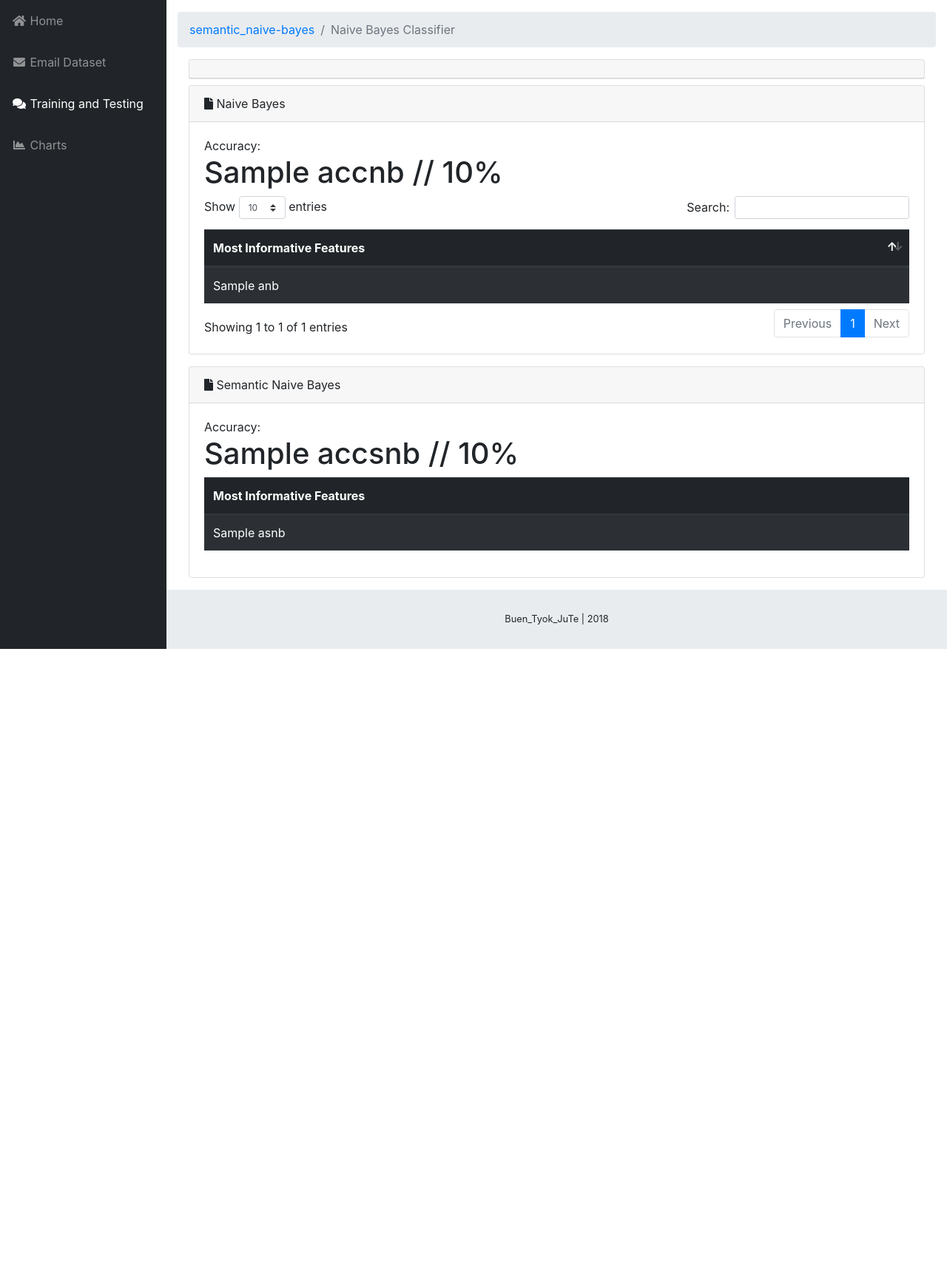
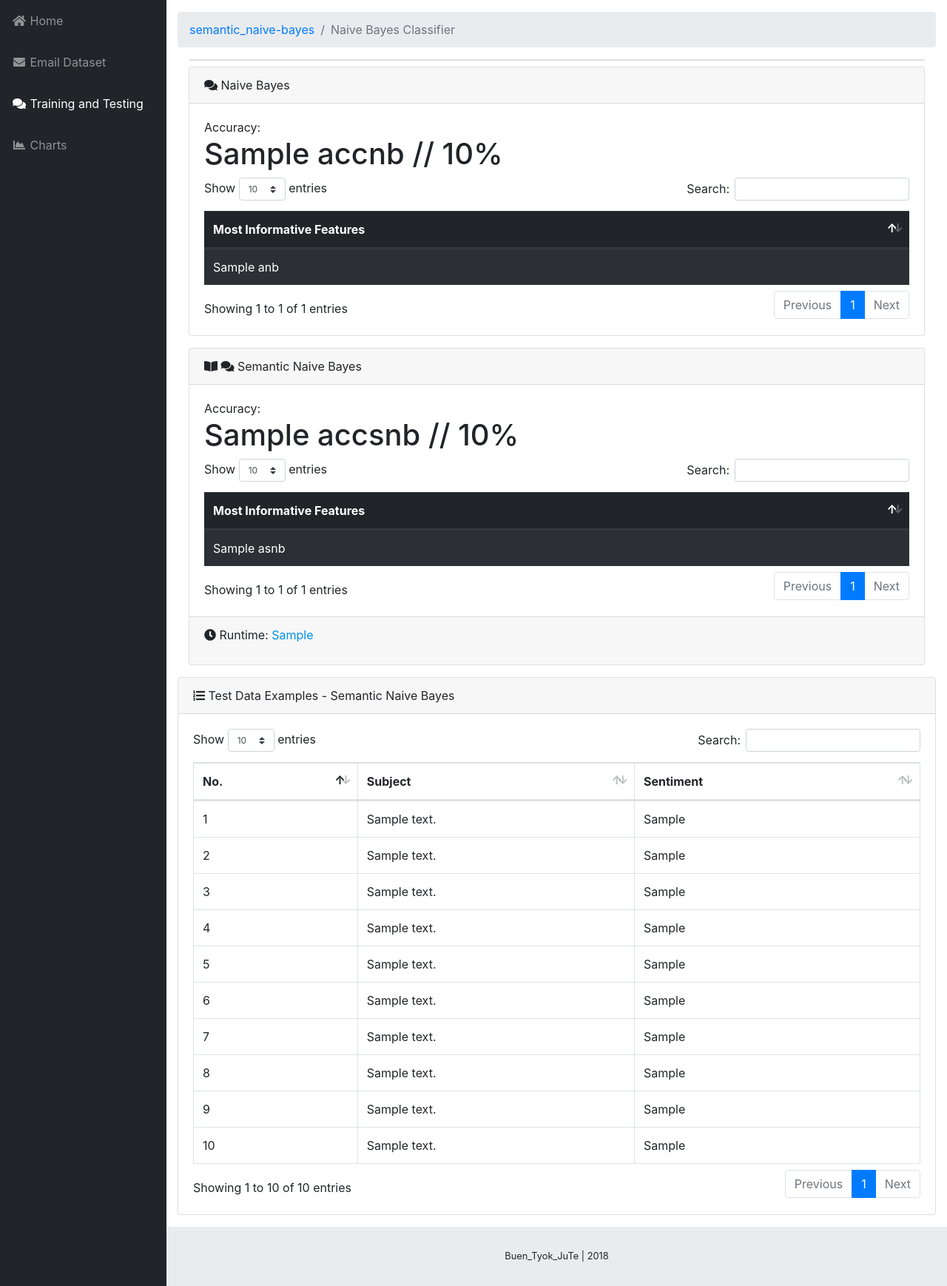
Before and after one commit to michaeljbuen/SA_NB_thesis, a Flask app: template templates/nb.html in a window 1280 px wide. Shown: the part 56-1794 px from the top of the page at 74% size. Before the commit the page ends 933 px from the top, so only its background shows below. Run offline with Flask 2, Linux system fonts and the light colour scheme; the template is opened without the code that fills it: most values are stand-ins (such as "Sample title", 1, 10 or a date in 2020); parts of the project's set-up code (start-up, migrations or seed data) failed here and were passed over; some libraries are stand-ins or nearby versions.

Commit message:
Dec. 9, 2018
Signed-off-by: michaeljbuen <michaeljosephbuen27@gmail.com>

```diff
--- a/app.py
+++ b/app.py
@@ -60,20 +60,23 @@ def charts():
 
 @app.route('/naivebayes')
 def nb():
-    for i in range(0, 10):
-        i=i+1
-        run_nb(i)
+    if tr == []:
+        for i in range(0, 10):
+            i=i+1
+            run_nb(i)
 
-    anb, accnb = analyze_nb()
-    asnb, accsnb = analyze_snb()
 
+    anb, accnb, t, dfcol = analyze_nb()
+    asnb, accsnb, t2, dfcol2 = analyze_snb()
+
+    ft = t+t2
 
     #print("NB: ")
     #anb = analyze_nb()
     #analyze_nb()
     #print("S-NB: ")
     #analyze_snb()
-    return render_template('nb.html',dt=dt, anb=anb, asnb = asnb, accnb = accnb, accsnb = accsnb)
+    return render_template('nb.html',dt=dt, anb=anb, asnb = asnb, accnb = accnb, accsnb = accsnb, ft=ft, df=df, dfcol=dfcol, dfcol2=dfcol2)
 
 
 
--- a/nlp.py
+++ b/nlp.py
@@ -27,6 +27,8 @@ train = [
     ]
 
 t_rf = list()
+
+
 def run_nb(id):
     id = id
     start = time.time()
@@ -89,12 +91,15 @@ def run_nb(id):
 
 
 def analyze_nb():
+    start = time.time()
+    dfcol = list()
+
     #print(tr)
     print ("NB:")
     #3 kinds of sets
 
-    for i in range(0, 10):
-        t_rf.append((rf['review'][i], rf['label'][i]))
+    # for i in range(0, 10):
+    #     t_rf.append((rf['review'][i], rf['label'][i]))
 
 
     vocabulary_t = set(chain(*[word_tokenize(i[0].lower()) for i in train]))
@@ -105,9 +110,9 @@ def analyze_nb():
     feature_set_tr = [({i: (i in word_tokenize(sentence.lower())) for i in vocabulary_tr}, tag) for sentence, tag in
                    tr]
 
-    vocabulary_rfs = set(chain(*[word_tokenize(i[0].lower()) for i in t_rf]))
-    feature_set_rfs = [({i: (i in word_tokenize(sentence.lower())) for i in vocabulary_rfs}, tag) for sentence, tag in
-                   t_rf]
+    # vocabulary_rfs = set(chain(*[word_tokenize(i[0].lower()) for i in t_rf]))
+    # feature_set_rfs = [({i: (i in word_tokenize(sentence.lower())) for i in vocabulary_rfs}, tag) for sentence, tag in
+    #                t_rf]
 
 
     #train_set, test_set = feature_set_tr[0:5], feature_set_tr[5:10]
@@ -126,19 +131,28 @@ def analyze_nb():
 
     classifier = nbc.train(train_set)
 
-    test_sentence = "This is the worst band!"
-    featurized_test_sentence = {i: (i in word_tokenize(test_sentence.lower())) for i in vocabulary_t}
+    # test_sentence = "This is the worst band!"
+    # featurized_test_sentence = {i: (i in word_tokenize(test_sentence.lower())) for i in vocabulary_t}
     #
-    print("test_sent:", test_sentence)
-    print("tag:", classifier.classify(featurized_test_sentence))
+    # print("test_sent:", test_sentence)
+    # print("tag:", classifier.classify(featurized_test_sentence))
     #classifier.show_most_informative_features()
     print("Accuracy: ", nltk.classify.accuracy(classifier, test_set))
 
     asnb, acc = classifier.show_most_informative_features(), nltk.classify.accuracy(classifier, test_set)
 
-    return (asnb, acc)
+    end = time.time()
+
+    final_time = end-start
+
+    for i in range (20,30):
+        dfcol.append(classifier.classify({j: (j in word_tokenize(df['content'][i].lower())) for j in vocabulary_tr}))
+
+    return (asnb, acc, final_time, dfcol)
 
 def analyze_snb():
+    start = time.time()
+    dfcol = list()
     #print(tr)
     print ("SNB:")
     #enron set
@@ -149,8 +163,8 @@ def analyze_snb():
     #
     # print (tr)
 
-    for i in range(0, 10):
-        t_rf.append((rf['review'][i], rf['label'][i]))
+    # for i in range(0, 10):
+    #     t_rf.append((rf['review'][i], rf['label'][i]))
 
     #another
     all_words = set(word.lower() for passage in train for word in word_tokenize(passage[0]))
@@ -159,8 +173,8 @@ def analyze_snb():
     all_words_tr = set(word.lower() for passage in tr for word in word_tokenize(passage[0]))
     t_tr = [({word: (word in word_tokenize(x[0])) for word in all_words_tr}, x[1]) for x in tr]
 
-    all_words_rf = set(word.lower() for passage in t_rf for word in word_tokenize(passage[0]))
-    t_rfs = [({word: (word in word_tokenize(x[0])) for word in all_words_rf}, x[1]) for x in t_rf]
+    # all_words_rf = set(word.lower() for passage in t_rf for word in word_tokenize(passage[0]))
+    # t_rfs = [({word: (word in word_tokenize(x[0])) for word in all_words_rf}, x[1]) for x in t_rf]
 
 
 
@@ -184,18 +198,24 @@ def analyze_snb():
 
     classifier = nbc.train(train_set)
 
-    test_sentence = "This is the worst band!"
-    featurized_test_sentence = {word.lower(): (word in word_tokenize(test_sentence.lower())) for word in all_words}
+    # test_sentence = "This is the worst band!"
+    # featurized_test_sentence = {word.lower(): (word in word_tokenize(test_sentence.lower())) for word in all_words}
     #
-    print("test_sent:", test_sentence)
-    print("tag:", classifier.classify(featurized_test_sentence))
+    # print("test_sent:", test_sentence)
+    # print("tag:", classifier.classify(featurized_test_sentence))
     #classifier.show_most_informative_features()
     print("Accuracy: ", nltk.classify.accuracy(classifier, test_set))
 
     anb, acc = classifier.show_most_informative_features(), nltk.classify.accuracy(classifier, test_set)
 
+    end = time.time()
+    final_time = time.time()-start
     # return nltk.classify.accuracy(classifier, test_set)
-    return (anb, acc)
+
+    for i in range (20,30):
+        dfcol.append(classifier.classify({j: (j in word_tokenize(df['content'][i].lower())) for j in all_words_tr}))
+
+    return (anb, acc, final_time, dfcol)
 def process(id):
     #run_nb(id)
     id=id
@@ -259,6 +279,7 @@ def process(id):
         #
         # classifier.show_most_informative_features()
 
+
     #return (received_text2, new_received, number_of_tokens, blob_sentiment, blob_subjectivity, summary, final_time, len_of_words, pos, neg, training, test)
     return (received_text2, new_received, number_of_tokens, blob_sentiment, blob_subjectivity, summary, final_time, len_of_words, markstop)
 
--- a/static/sb/js/demo/chart-bar-demo.js
+++ b/static/sb/js/demo/chart-bar-demo.js
@@ -12,7 +12,7 @@ var myLineChart = new Chart(ctx, {
       label: "Sentiment",
       backgroundColor: "rgba(7,57,126,1)",
       borderColor: "rgba(2,117,216,1)",
-      data: [4215, 5312],
+      data: [60, 80],
     }],
   },
   options: {
@@ -31,7 +31,7 @@ var myLineChart = new Chart(ctx, {
       yAxes: [{
         ticks: {
           min: 0,
-          max: 15000,
+          max: 100,
           maxTicksLimit: 5
         },
         gridLines: {
--- a/templates/nb.html
+++ b/templates/nb.html
@@ -45,7 +45,7 @@
 
             <div class="container">
                 <div class="card mb-2">
-                    <div class="card-header">
+{#                    <div class="card-header">#}
 {#                        <i class="fas fa-pen"></i>#}
 {#                      Input text</div>#}
 {#                    <div class="card-body">#}
@@ -62,11 +62,11 @@
 {##}
 {#                            </form>#}
 {#                    </div>#}
-                    </div>
+{#                    </div>#}
                 </div>
                 <div class="card mb-3">
                      <div class="card-header">
-                        <i class="fas fa-file"></i>
+                        <i class="fas fa-comments"></i>
                       Naive Bayes</div>
                     <div class="card-body">
                         Accuracy:
@@ -97,14 +97,14 @@
 
                 <div class="card mb-3">
                     <div class="card-header">
-                        <i class="fas fa-file"></i>
+                       <i class="fas fa-book-open"></i> <i class="fas fa-comments"></i>
                       Semantic Naive Bayes</div>
                     <div class="card-body">
                         Accuracy:
                     <h1>{{  accsnb }} // {{ accsnb * 100 }}%</h1>
 
                                                   <div class="table-responsive">
-                                                    <table class="table table-striped table-dark" id="dataTable2" width="100%" cellspacing="0">
+                                                    <table class="display table table-striped table-dark" id="dataTable2" width="100%" cellspacing="0">
                                                       <thead>
                                                         <tr>
                                                           <th>Most Informative Features</th>
@@ -124,9 +124,53 @@
                                                     </table>
                                                   </div>
                     </div>
-
+                    <div class="card-footer"><p><i class="fa fa-clock"></i> Runtime: <span style="color:#0091EA;">{{ ft }} </span></p></div>
+                    </div>
                 </div>
 
+
+            <div class="card mb-3">
+            <div class="card-header">
+                <i class="fas fa-list-ol"></i>
+              Test Data Examples - Semantic Naive Bayes</div>
+            <div class="card-body">
+              <div class="table-responsive">
+                <table class="display table table-bordered" id="dataTable3" width="100%" cellspacing="0">
+                  <thead>
+                    <tr>
+                      <th>No.</th>
+
+                      <th>Subject</th>
+                      <th>Sentiment</th>
+                    </tr>
+                  </thead>
+                  <tfoot>
+
+                  </tfoot>
+                  <tbody>
+                  {% for i in range(0,10) %}
+                      <tr>
+
+                      <td>{{ i+1 }}</td>
+                        <td>{{ df['content'][i+20] }}</td>
+                          {#<{% if sentiment[i]>0 %}
+                              <td>Positive</td>
+                          {% elif sentiment[i]<0%}
+                              <td>Negative</td>
+                          {% else %}
+                              <td>Neutral</td>
+                          {% endif %}#}
+                    <td>  {{ dfcol2[i] }}</td>
+
+                    </tr>
+                  {% endfor %}
+
+                  </tbody>
+                </table>
+              </div>
+            </div>
+{#            <div class="card-footer small text-muted">Updated: {{ dt }}</div>#}
+          </div>
 
 
             </div>
@@ -134,3 +178,14 @@
     </div>
 
 {% endblock %}
+
+{% block scripts %}
+{{ super() }}
+
+    <script>
+        $(document).ready(function() {
+            $('table.display').dataTable();
+}       );
+
+    </script>
+{% endblock %}
```
